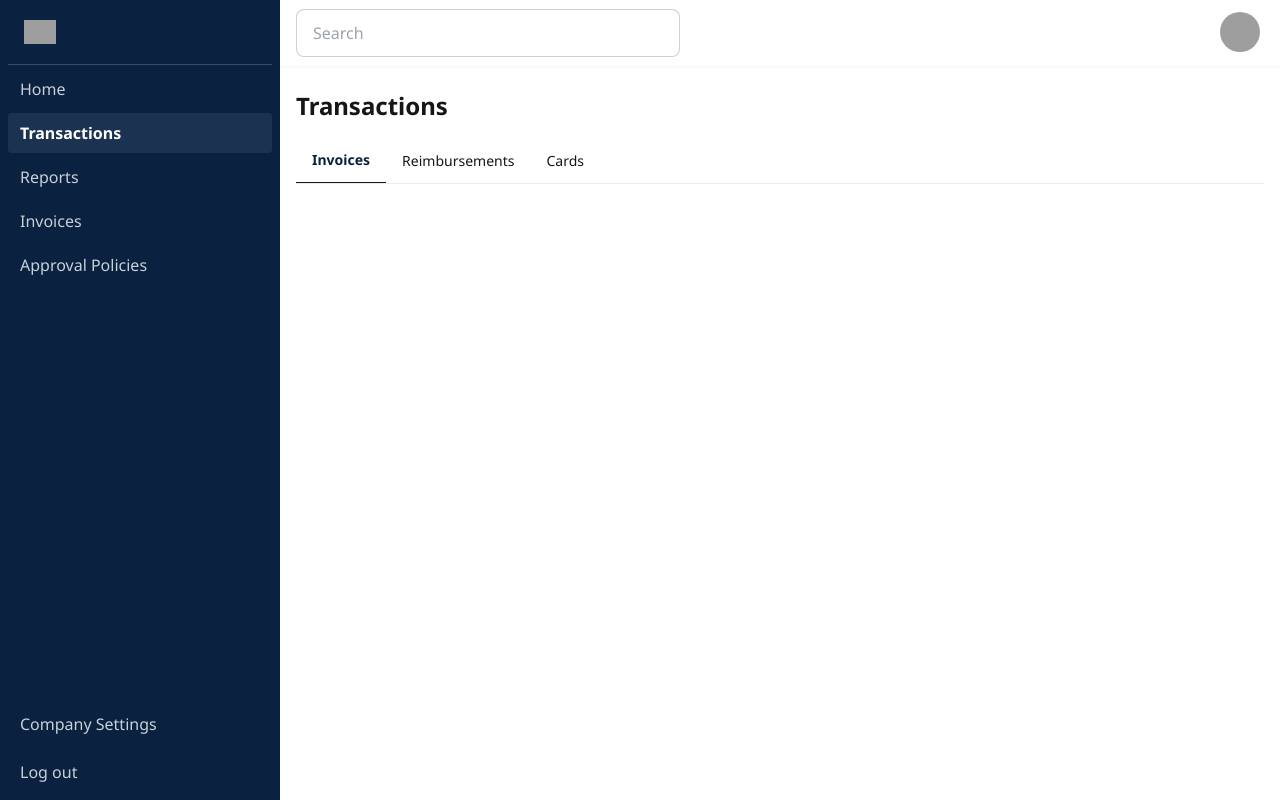
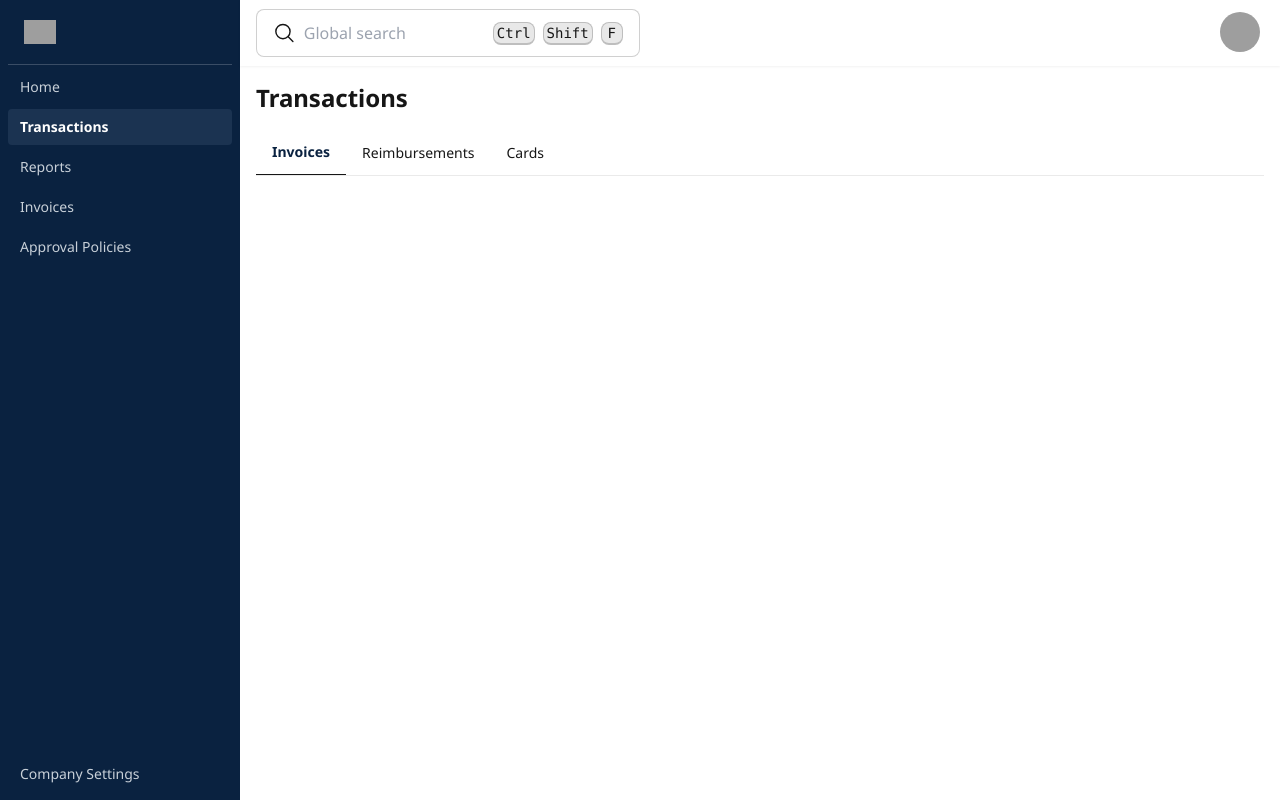
Before and after one commit to claudiofrs/splice-better-table-control, a React (Vite) app: page / in a window 1280 px wide. Built offline with nearby package versions, Linux system fonts and the light colour scheme; grey boxes are pictures that could not be loaded.

Commit message:
add dropdown user account settings

```diff
--- a/package.json
+++ b/package.json
@@ -11,6 +11,7 @@
   },
   "dependencies": {
     "@ant-design/pro-components": "^2.8.2",
+    "@heroicons/react": "^2.2.0",
     "@tanstack/react-table": "^8.20.5",
     "antd": "^5.22.3",
     "prop-types": "^15.8.1",
--- a/src/components/Sidebar/Sidebar.jsx
+++ b/src/components/Sidebar/Sidebar.jsx
@@ -3,7 +3,7 @@ import SidebarMenuItem from "./SidebarMenuItem";
 
 function Sidebar() {
   return (
-    <aside className="w-[280px] bg-[#0a2240] text-white p-2 py-0 flex flex-col justify-between">
+    <aside className="w-[240px] bg-[#0a2240] text-white p-2 py-0 flex flex-col justify-between">
       <div className="flex flex-col space-y-1">
         <div className="flex justify-left p-4 py-5 border-b border-solid" style={{ borderColor: '#3a4d66' }}>
           <img
@@ -20,7 +20,6 @@ function Sidebar() {
       </div>
       <div className="flex flex-col space-y-2 py-2">
         <SidebarMenuItem href="#companySettings" label="Company Settings" state="default" />
-        <SidebarMenuItem href="#Log out" label="Log out" state="default" />
       </div>
     </aside>
   );
--- a/src/components/Sidebar/SidebarMenuItem.jsx
+++ b/src/components/Sidebar/SidebarMenuItem.jsx
@@ -2,7 +2,7 @@ import PropTypes from 'prop-types';
 
 const SidebarMenuItem = ({ href, label, state }) => {
     // Define default, active and hover styles
-    const baseStyle = "px-3 py-2 rounded hover:bg-[#1b3351] hover:text-white";
+    const baseStyle = "px-3 py-2 rounded hover:bg-[#1b3351] hover:text-white text-sm";
     const defaultStyle = "text-[#c8d0d8]"; // Default text color
     const activeStyle = "text-white bg-[#1b3351] font-semibold"; // Active text color
 
--- a/src/components/Tabs/HorizontalTab.jsx
+++ b/src/components/Tabs/HorizontalTab.jsx
@@ -1,4 +1,5 @@
-import React, { useState } from "react";
+import { useState } from "react";
+import PropTypes from "prop-types"; // Import PropTypes
 import Tab from "./Tab"; // Assuming Tab is in a separate file
 
 // HorizontalTab Component
@@ -12,7 +13,7 @@ const HorizontalTab = ({ tabData }) => {
     };
 
     return (
-        <div role="tablist" className="tabs h-auto flex tabs-md border-b border-[#eaeaea] ">
+        <div role="tablist" className="tabs h-auto flex tabs-md border-b border-[#eaeaea]">
             {tabData.map((tab, index) => (
                 <Tab
                     key={index}
@@ -25,4 +26,13 @@ const HorizontalTab = ({ tabData }) => {
     );
 };
 
+// PropTypes validation
+HorizontalTab.propTypes = {
+    tabData: PropTypes.arrayOf(
+        PropTypes.shape({
+            label: PropTypes.string.isRequired, // Each tab should have a label
+        })
+    ).isRequired, // The tabData prop must be an array of objects, each with a label
+};
+
 export default HorizontalTab;
--- a/src/components/Tabs/Tab.jsx
+++ b/src/components/Tabs/Tab.jsx
@@ -1,4 +1,3 @@
-import React from "react";
 import PropTypes from "prop-types";
 
 // Tab Component
--- a/src/components/Topbar/Topbar.jsx
+++ b/src/components/Topbar/Topbar.jsx
@@ -1,13 +1,18 @@
+
 function Topbar() {
   return (
     <div className="navbar bg-base-100 px-4 drop-shadow-sm">
       <div className="flex-1">
-        <div className="form-control w-96">
-          <input
-            type="text"
-            placeholder="Search"
-            className="input input-bordered"
-          />
+        <div className="form-control w-2/5">
+          <label className="input input-bordered flex items-center gap-2">
+            <svg xmlns="http://www.w3.org/2000/svg" fill="none" viewBox="0 0 24 24" strokeWidth={1.5} stroke="currentColor" className="size-6">
+              <path strokeLinecap="round" strokeLinejoin="round" d="m21 21-5.197-5.197m0 0A7.5 7.5 0 1 0 5.196 5.196a7.5 7.5 0 0 0 10.607 10.607Z" />
+            </svg>
+            <input type="text" className="grow" placeholder="Global search" />
+            <kbd className="kbd kbd-sm">Ctrl</kbd>
+            <kbd className="kbd kbd-sm">Shift</kbd>
+            <kbd className="kbd kbd-sm">F</kbd>
+          </label>
         </div>
       </div>
       <div className="flex-none gap-2">
@@ -21,22 +26,24 @@ function Topbar() {
               <img
                 alt="Tailwind CSS Navbar component"
                 //src="https://img.daisyui.com/images/stock/photo-1534528741775-53994a69daeb.webp"
-                src="https://www.gravatar.com/avatar/7993?d=retro"
+                // src="https://www.gravatar.com/avatar/7993?d=retro"
+                src="https://ui-avatars.com/api/?name=Firstname+Lastname&?background=random"
               />
             </div>
           </div>
           <ul
             tabIndex={0}
-            className="menu menu-sm dropdown-content bg-base-100 rounded-box z-[1] mt-3 w-52 p-2 shadow"
+            className="menu menu-sm dropdown-content bg-base-100 rounded-md z-[1] mt-3 w-52 p-2 shadow gap-2"
           >
             <li>
-              <a className="justify-between">
-                Profile
-                <span className="badge">New</span>
-              </a>
+              <div className="block">
+                <span className="font-bold text-md">Firstname Lastname</span>
+                <span className="text-sm text-gray-500 block text-left">Admin</span>
+              </div>
             </li>
+            <hr />
             <li>
-              <a>Settings</a>
+              <a>Account Settings</a>
             </li>
             <li>
               <a>Logout</a>
@@ -44,7 +51,7 @@ function Topbar() {
           </ul>
         </div>
       </div>
-    </div>
+    </div >
   )
 }
 export default Topbar
--- a/src/pages/app/App.jsx
+++ b/src/pages/app/App.jsx
@@ -19,7 +19,7 @@ function App() {
       {/* Content Area */}
       <main className="flex-1 bg-white">
         <Topbar />
-        <div className="p-4 py-6">
+        <div className="p-4 py-4">
           <h1 className="text-2xl font-semibold mb-4">
             Transactions
           </h1>
```
Also changed, not shown: 1 other file (tests, documents, lock files or other folders).
